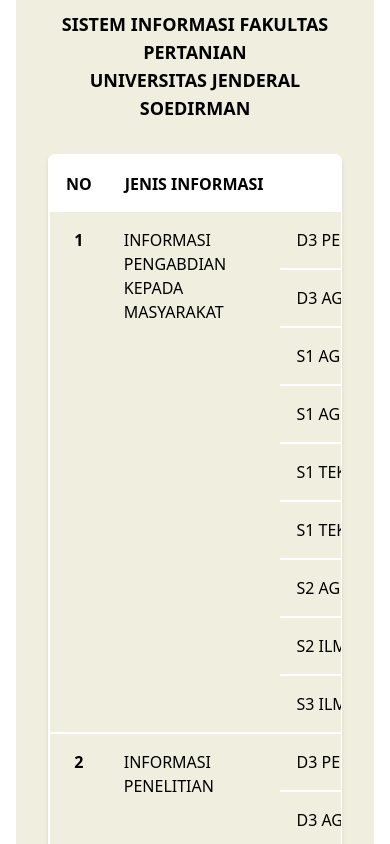
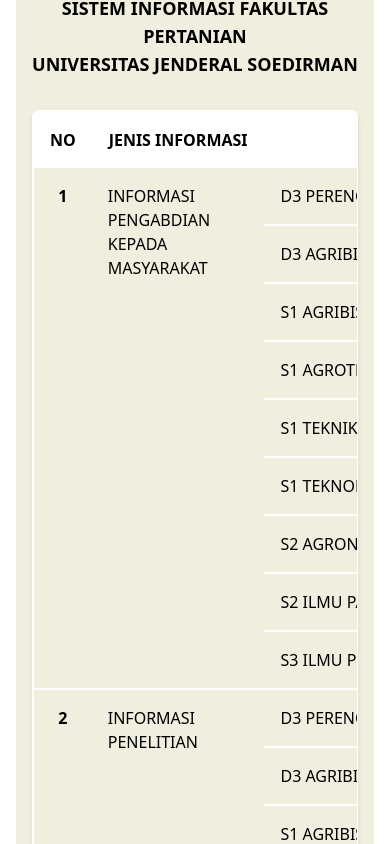
Before and after one commit to informasifaperta/informasifaperta.github.io, a plain HTML site: page index.html in a window 390 px wide. Shown: the part 288-1132 px from the top of the page. Drawn offline with Linux system fonts and the light colour scheme.

Commit message:
Update index.html

```diff
--- a/index.html
+++ b/index.html
@@ -7,7 +7,7 @@
 </head>
 <body>
   <main class="bg-white p-4 rounded-md text">
-    <main class="bg-[#F0EFDF] p-8 lg:p-16 w-full lg:w-[996px] lg:mx-auto rounded-md">
+    <main class="bg-[#F0EFDF] p-4 lg:p-16 w-full lg:w-[996px] lg:mx-auto rounded-md">
       <div class="w-full flex flex-col justify-center items-center gap-4">
         <img class="w-60 lg:w-40" src="logo-unsoed.png" alt="Logo">
         <h1 class="text-lg lg:text-2xl font-bold text-center lg:leading-10">SISTEM INFORMASI FAKULTAS PERTANIAN <br> UNIVERSITAS JENDERAL SOEDIRMAN</h1>
```
